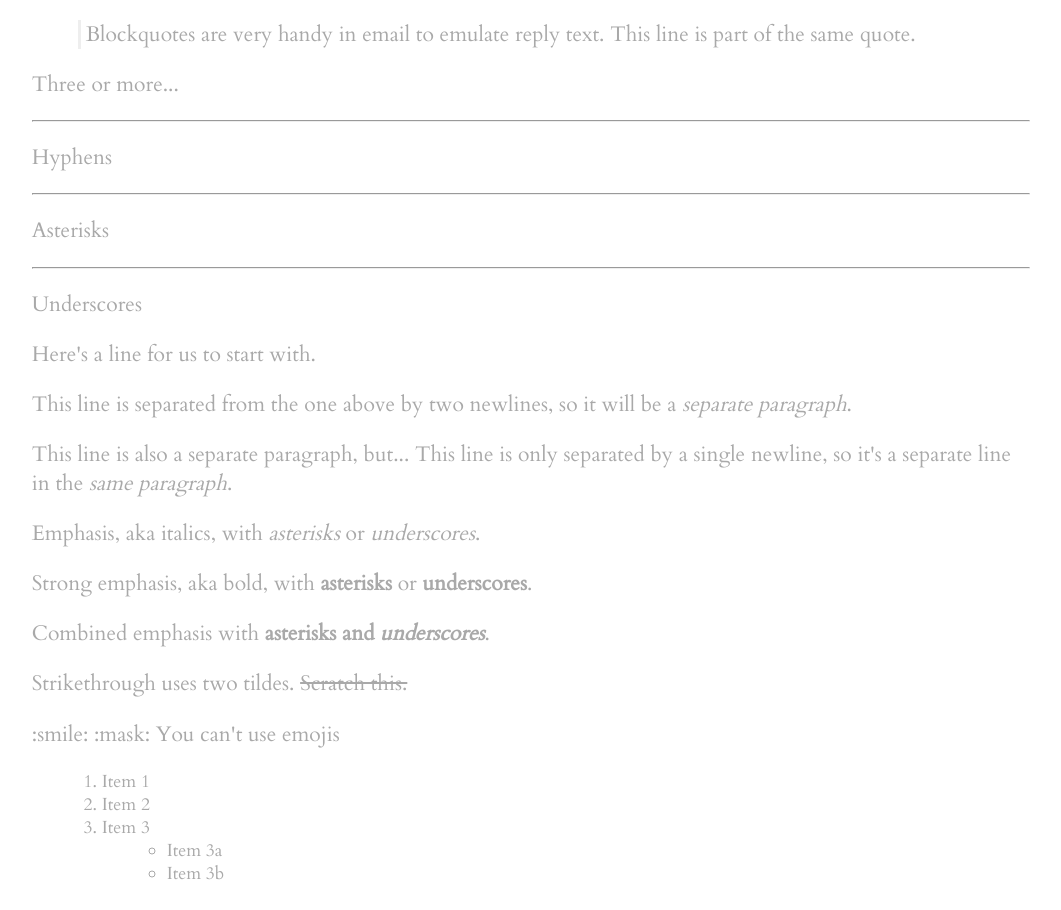
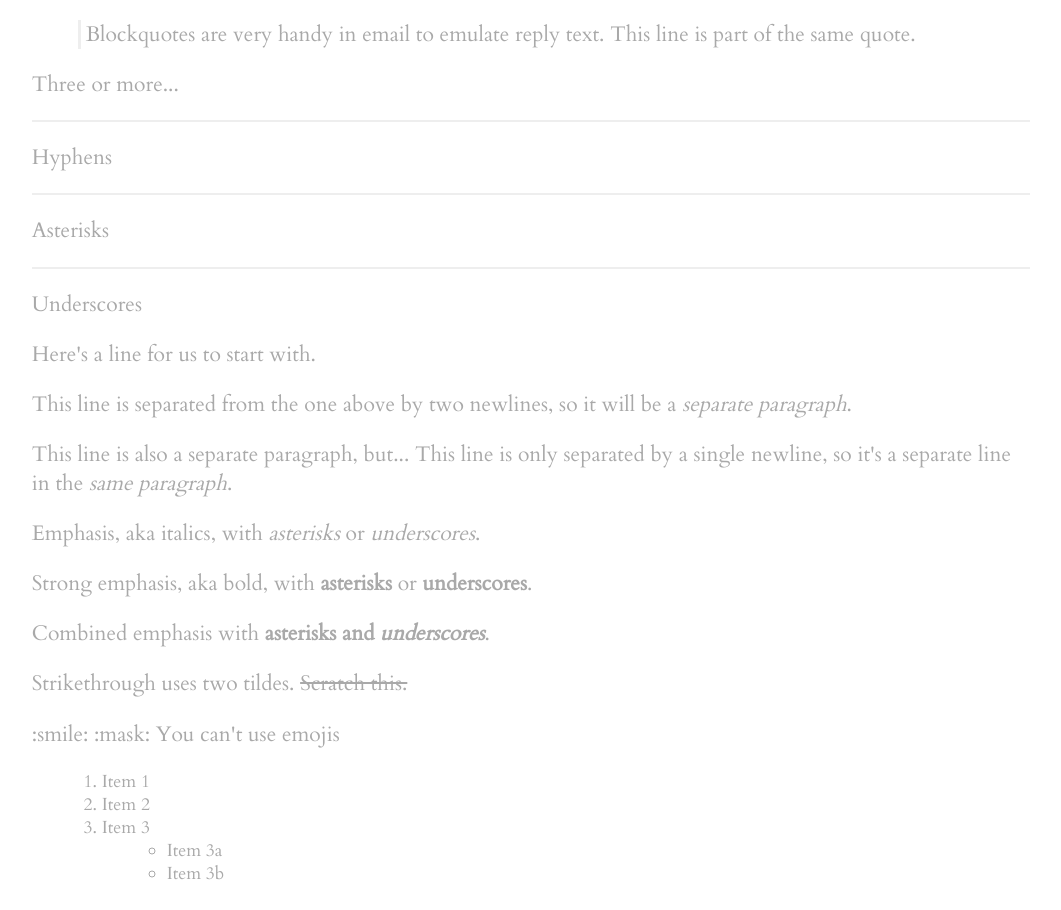
Before and after one commit to Chelsea-Dover/react-blog, a React (Create React App) app: page / in a window 1280 px wide. Shown: the part 1662-2572 px from the top of the page, without its empty margins (109-1170 px from the left). Built offline with nearby package versions, Linux system fonts and the light colour scheme.

Commit message:
Added styling

```diff
--- a/src/index.css
+++ b/src/index.css
@@ -92,6 +92,10 @@ blockquote {
   width: 90%;
 }
 
+hr {
+  border: solid #eee 1px;
+}
+
 pre {
   background: #eee;
   padding: 5px;
```
